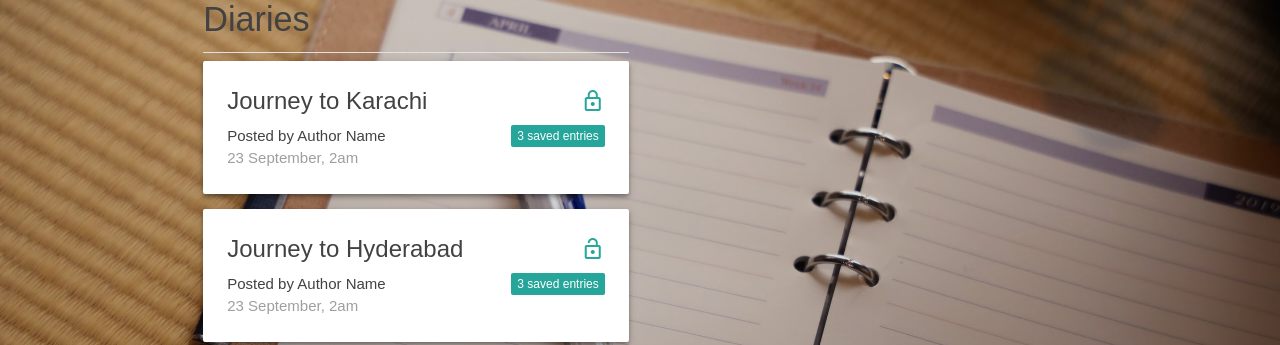
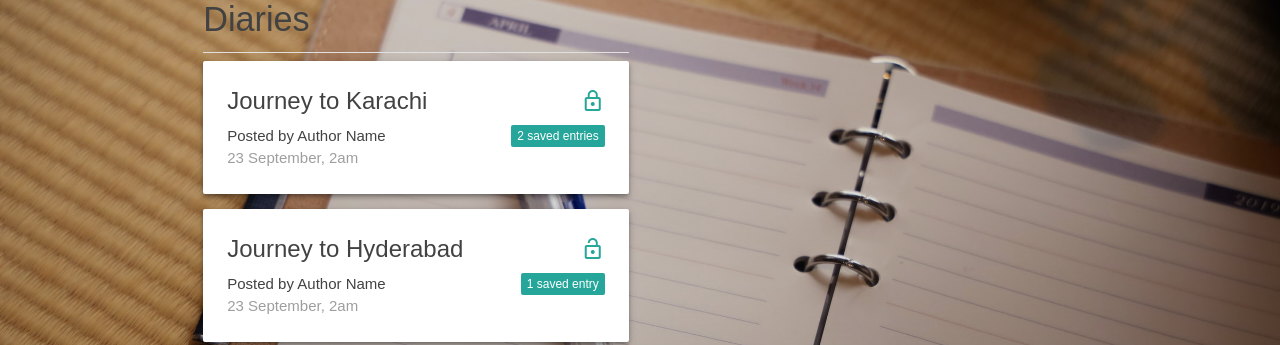
Before and after one commit to developer-junaid/Diaries-Manager-App, a React (Create React App) app: page / in a window 1280 px wide. Shown: the part 101-446 px from the top of the page. Built offline with nearby package versions, Linux system fonts and the light colour scheme.

Commit message:
Resolved total Entries issue

```diff
--- a/src/components/diaries/DiariesList.js
+++ b/src/components/diaries/DiariesList.js
@@ -3,8 +3,6 @@ import DiarySummary from "./DiarySummary";
 import { Link } from "react-router-dom";
 
 const DiariesList = ({ diaries }) => {
-  console.log(diaries);
-
   return (
     <div className="project-list section">
       <h4 className="card-title" style={{ color: "#424242" }}>
--- a/src/components/diaries/DiarySummary.js
+++ b/src/components/diaries/DiarySummary.js
@@ -4,6 +4,7 @@ const DiarySummary = ({ diary }) => {
   // variables
   const title = diary.title;
   const type = diary.type;
+  const totalEntries = diary.entries.length;
 
   return (
     <div className="card hoverable z-depth-2 diary-summary">
@@ -17,8 +18,13 @@ const DiarySummary = ({ diary }) => {
           </a>
         </div>
 
-        <span className="new badge" data-badge-caption="saved entries">
-          3
+        <span
+          className="new badge"
+          data-badge-caption={
+            totalEntries > 1 ? "saved entries" : "saved entry"
+          }
+        >
+          {totalEntries}
         </span>
 
         <p>Posted by Author Name</p>
```
